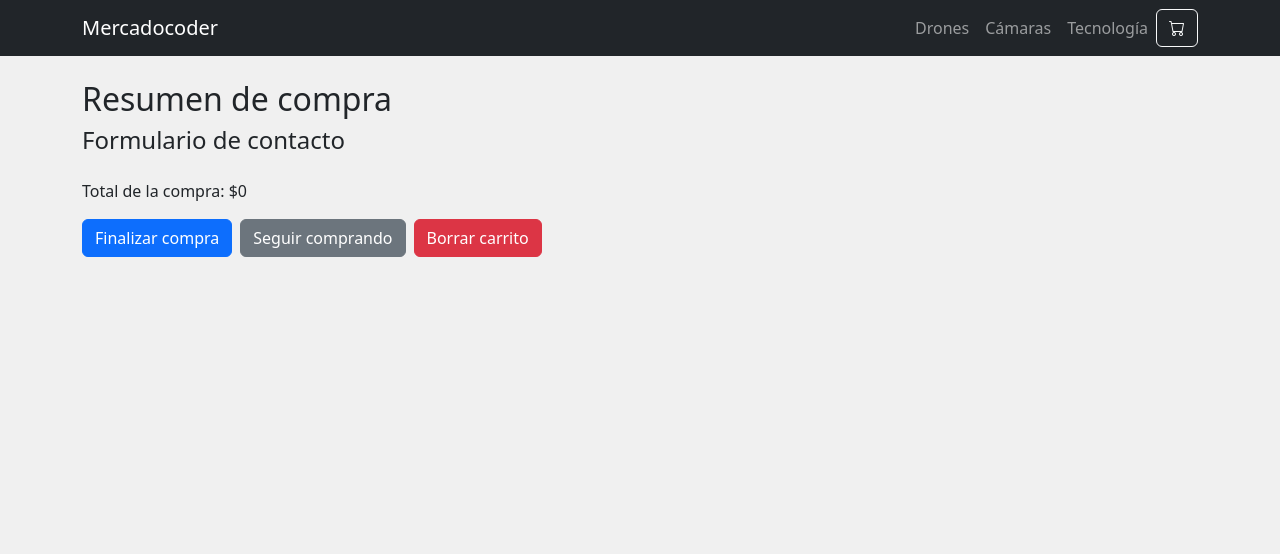
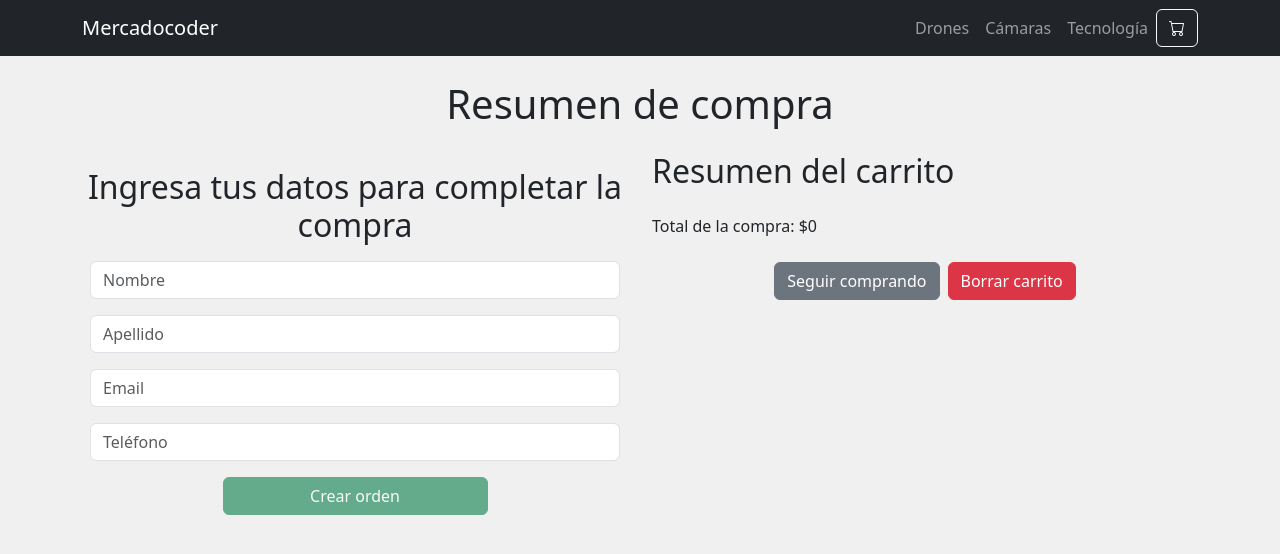
Before and after one commit to NicolasEsquilache/ReactJSCoder, a React (Vite) app: page /checkout in a window 1280 px wide. Shown: the top 554 px of the page. Built offline with nearby package versions, Linux system fonts and the light colour scheme.

Commit message:
Listo para deploy

```diff
--- a/package.json
+++ b/package.json
@@ -16,7 +16,8 @@
     "prop-types": "^15.8.1",
     "react": "^18.2.0",
     "react-dom": "^18.2.0",
-    "react-router-dom": "^6.15.0"
+    "react-router-dom": "^6.15.0",
+    "react-toastify": "^9.1.3"
   },
   "devDependencies": {
     "@types/react": "^18.2.15",
--- a/src/components/Checkout.jsx
+++ b/src/components/Checkout.jsx
@@ -1,54 +1,65 @@
-import { useContext, useState} from "react";
+import React, { useContext, useState } from "react";
 import CartContext from "../context/CartContext";
 import { getCartTotal, mapCartToOrderItems } from "./utils";
 import { serverTimestamp } from "firebase/firestore";
+import { Link } from "react-router-dom";
 import { createOrder } from "../services";
-import { Link } from "react-router-dom";
+import { ToastContainer, toast } from "react-toastify";
+import "react-toastify/dist/ReactToastify.css";
 
-const Checkout =() => {
+const Checkout = () => {
   const [orderId, setOrderId] = useState(null);
   const [isLoading, setIsLoading] = useState(false);
-    const {cart, clear} =useContext(CartContext);
+  const [formState, setFormState] = useState({
+    name: "",
+    email: "",
+    phone: "",
+  });
+  const { cart, clear } = useContext(CartContext);
 
-    const total =getCartTotal(cart)
+  const { name, email, phone } = formState;
 
-    const handleCheckout= () => {
-        const order={
-            buyer:{
-            name: "Nicolas",
-            phone: "1151493392",
-            email: "john@example.com",
-            address: "Av. 123",
-            city: "Sao Paulo",
-            state: "SP",
-            country: "Brazil"
-            },
+  const total = getCartTotal(cart);
+
+  const isFormValid = name && email && phone;
+
+  const handleCheckout = (event) => {
+    event.preventDefault();
+    setIsLoading(true);
+    const order = {
+      buyer: formState,
       items: mapCartToOrderItems(cart),
       total,
       date: serverTimestamp(),
     };
-        setIsLoading(true);
+
     createOrder(order)
-        .then((docRef)=>{
+      .then((docRef) => {
         setOrderId(docRef.id);
         setIsLoading(false);
-            clear();
+        // No borramos el carrito aquí para mantener los datos visibles
+        // clear();
+      });
+  };
+
+  const onChange = (event) => {
+    setFormState({
+      ...formState,
+      [event.target.name]: event.target.value,
     });
   };
 
   return (
     <div className="container mt-4">
-          <h2>Resumen de compra</h2>
+      <ToastContainer />
+      <h1 className="text-center mb-4">Resumen de compra</h1>
 
-          {orderId && <p>El id de la orden es: {orderId}</p>}
-          {!orderId && (
-            <>
-              <div>
-                <h4>Formulario de contacto</h4>
-                {/* Agrega aquí tu formulario de contacto */}
-              </div>
+      {orderId && (
+        <div className="order-summary">
+          <h2>Gracias por tu compra</h2>
+          <p className="text-center">Tu ID de compra es: {orderId}</p>
 
-              <div>
+          <h3>Detalles de la compra</h3>
           <ul className="list-group">
             {cart.map((item) => (
               <li key={item.id} className="list-group-item">
@@ -73,24 +84,139 @@ const Checkout =() => {
               </li>
             ))}
           </ul>
+          <p className="mt-3">Total de la compra: ${total}</p>
+          <Link to="/" className="btn btn-success me-2" onClick={() => clear()}>
+            Volver al inicio
+          </Link>
+
+        </div>
+      )}
+
+      {!orderId && (
+        <div className="row">
+          <div className="col-md-6">
+            <form onSubmit={handleCheckout}>
+              <h2 className="text-center mt-3">Ingresa tus datos para completar la compra</h2>
+              <div className="container p-2">
+                <div className="mb-3">
+                  <input
+                    type="text"
+                    name="name"
+                    placeholder="Nombre"
+                    value={name}
+                    onChange={onChange}
+                    className="form-control"
+                    required
+                  />
+                </div>
+                <div className="mb-3">
+                  <input
+                    type="text"
+                    name="apellido"
+                    placeholder="Apellido"
+                    value={formState.apellido}
+                    onChange={onChange}
+                    className="form-control"
+                    required
+                  />
+                </div>
+                <div className="mb-3">
+                  <input
+                    type="email"
+                    name="email"
+                    placeholder="Email"
+                    value={email}
+                    onChange={onChange}
+                    className="form-control"
+                    required
+                  />
+                </div>
+                <div className="mb-3">
+                  <input
+                    type="tel"
+                    name="phone"
+                    placeholder="Teléfono"
+                    value={phone}
+                    onChange={onChange}
+                    className="form-control"
+                    required
+                  />
+                </div>
+                <div className="d-flex justify-content-center">
+                  <button className="btn btn-success w-50" disabled={!isFormValid} type="submit">
+                    Crear orden
+                  </button>
+                </div>
+              </div>
+            </form>
           </div>
 
+          <div className="col-md-6">
+            <h2>Resumen del carrito</h2>
+            <ul className="list-group">
+              {cart.map((item) => (
+                <li key={item.id} className="list-group-item">
+                  <div className="d-flex justify-content-between align-items-center">
+                    <div className="d-flex align-items-center">
+                      <img
+                        src={`/src/assets/${item.imageId}`}
+                        alt={item.title}
+                        className="img-thumbnail me-3"
+                        style={{ width: "80px", height: "80px" }}
+                      />
+                      <div>
+                        <p>{item.title}</p>
+                        <p>Cantidad: {item.quantity}</p>
+                      </div>
+                    </div>
+                    <div>
+                      <p>Precio por unidad: ${item.price}</p>
+                      <p>Subtotal: ${item.price * item.quantity}</p>
+                    </div>
+                  </div>
+                </li>
+              ))}
+            </ul>
             <p className="mt-3">Total de la compra: ${total}</p>
-
-              <div className="mt-3">
-                <button onClick={handleCheckout} className="btn btn-primary">
-                  Finalizar compra
-                </button>
-                <Link to="/" className="btn btn-secondary ms-2">
+            <div className="row mt-4">
+              <div className="col-md-12 d-flex justify-content-center">
+                <Link to="/" className="btn btn-secondary me-2">
                   Seguir comprando
                 </Link>
-                <button onClick={clear} className="btn btn-danger ms-2">
+                <button
+                  onClick={() => {
+                    clear();
+                    toast.success("Carrito borrado correctamente.", {
+                      position: "bottom-right",
+                      autoClose: 2000,
+                      hideProgressBar: false,
+                      closeOnClick: true,
+                      pauseOnHover: true,
+                      draggable: true,
+                      progress: undefined,
+                    });
+                  }}
+                  className="btn btn-danger"
+                >
                   Borrar carrito
                 </button>
               </div>
+            </div>
+          </div>
+        </div>
+      )}
 
-              {isLoading && <p className="mt-3">Procesando compra...</p>}
-            </>
+      {isLoading && (
+        <div className="row mt-3">
+          <div className="col-md-12 text-center">
+          <div className="col-md-12 text-center">
+            <div className="spinner-border spinner-border-lg text-primary" role="status">
+              <span className="visually-hidden">Cargando...</span>
+            </div>
+            <p className="mt-2">Procesando Compra...</p>
+          </div>
+          </div>
+        </div>
       )}
     </div>
   );
--- a/src/components/ItemDetail/ItemDetail.jsx
+++ b/src/components/ItemDetail/ItemDetail.jsx
@@ -1,7 +1,8 @@
 import React from "react";
 import { useContext } from "react";
 import PropTypes from "prop-types";
-import CartContext from '../../context/CartContext';
+import CartContext from '../../context/CartContext'; import { ToastContainer, toast } from "react-toastify";
+import "react-toastify/dist/ReactToastify.css";
 
 const ItemDetail = ({ item, isLoading, addItem }) => {
   if (isLoading) {
@@ -25,6 +26,7 @@ const ItemDetail = ({ item, isLoading, addItem }) => {
 
   return (
     <div className="container mt-4">
+      <ToastContainer />
       <div className="card">
         <div className="row g-0">
           <div className="col-md-4 d-flex align-items-center">
@@ -41,16 +43,26 @@ const ItemDetail = ({ item, isLoading, addItem }) => {
               <p className="card-text">Precio: US${item.price}</p>
               <p className="card-text">Stock: {item.stock}</p>
               <p className="card-text">Categoría: {item.categoryId}</p>
-              <button
-                onClick={() => addItem(item, 1)}
+              <button onClick={() => {
+                addItem(item, 1);
+                toast.success(`${item.title} se agregó al carrito.`, {
+                  position: "bottom-right",
+                  autoClose: 2000,
+                  hideProgressBar: false,
+                  closeOnClick: true,
+                  pauseOnHover: true,
+                  draggable: true,
+                  progress: undefined,
+                });
+              }}
                 className="btn btn-primary"
-              >
-                Agregar al carrito
+              >Agregar al carrito
               </button>
             </div>
           </div>
         </div>
       </div>
+
     </div>
   );
 
--- a/src/components/utils.js
+++ b/src/components/utils.js
@@ -1,12 +1,5 @@
 export const getCartQuantity= (cart) =>{
-    //return cart.reduce((acc, item)=> acc + item.quantity,0)
-
-    let count = 0;
-
-    cart.forEach(item => {
-        count += item.quantity;
-    });
-
+    return cart.reduce((acc, item)=> acc + item.quantity,0)
     return count;
 };
 
```
Also changed, not shown: 1 other file (tests, documents, lock files or other folders). Lines whose indentation alone changed are shown as unchanged.
